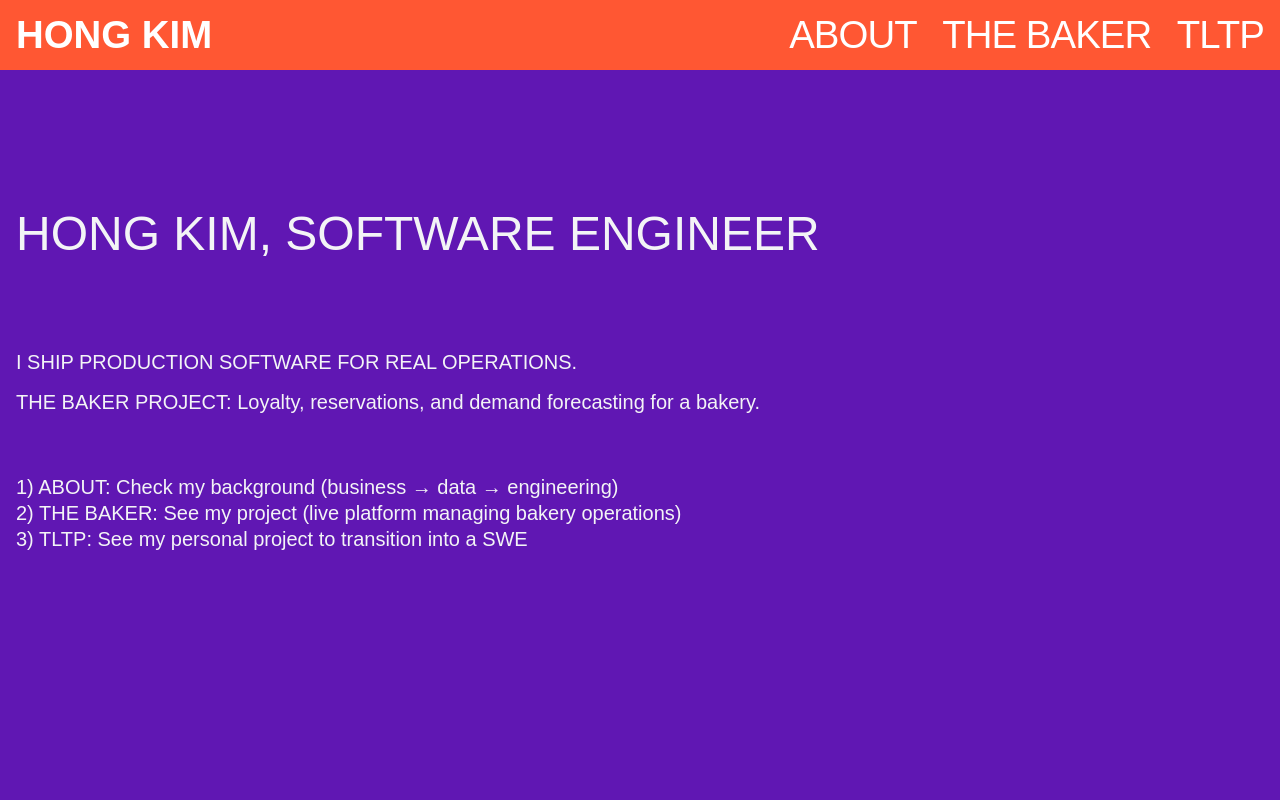
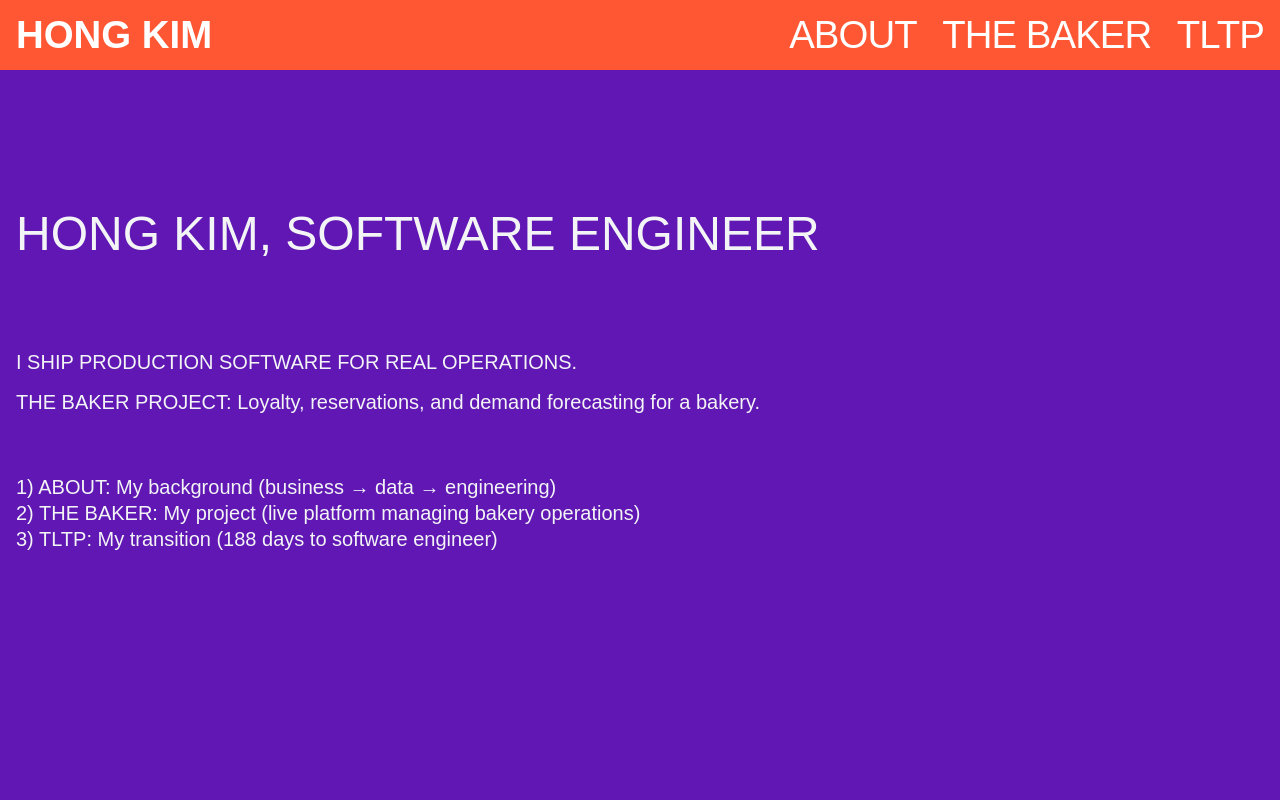
Before and after one commit to hongkim25/hong-portfolio, a Next.js app: page / in a window 1280 px wide. Shown: the top 800 px of the page. Built offline with nearby package versions, Linux system fonts and the light colour scheme; a web font is replaced by a local one.

Commit message:
wording update

```diff
--- a/src/app/page.tsx
+++ b/src/app/page.tsx
@@ -16,9 +16,9 @@ export default function Home() {
         I SHIP PRODUCTION SOFTWARE FOR REAL OPERATIONS. <br />
         THE BAKER PROJECT: Loyalty, reservations, and demand forecasting for a bakery.<br /><br /></p>
         <p className="text-sm md:text-xl leading-[1.3] mb-3">
-          1) ABOUT: Check my background (business → data → engineering)<br />
-          2) THE BAKER: See my project (live platform managing bakery operations)<br />
-          3) TLTP: See my personal project to transition into a SWE</p></span>
+          1) ABOUT: My background (business → data → engineering)<br />
+          2) THE BAKER: My project (live platform managing bakery operations)<br />
+          3) TLTP: My transition (188 days to software engineer)</p></span>
       </motion.div>
 
     </main>
```
